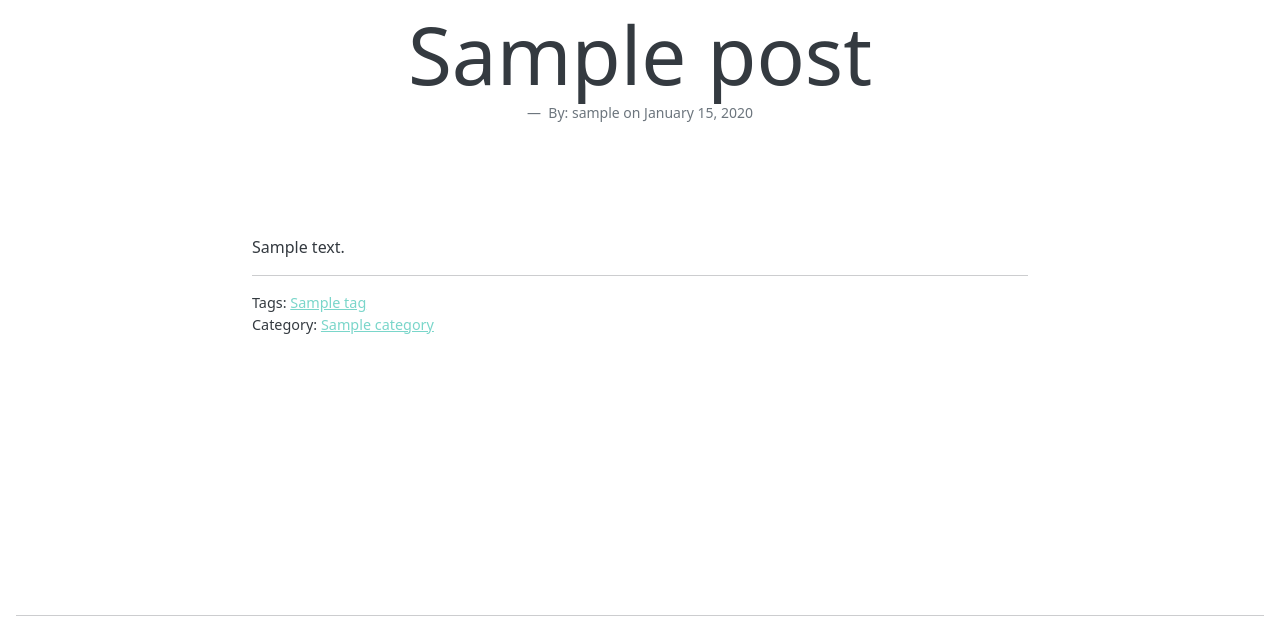
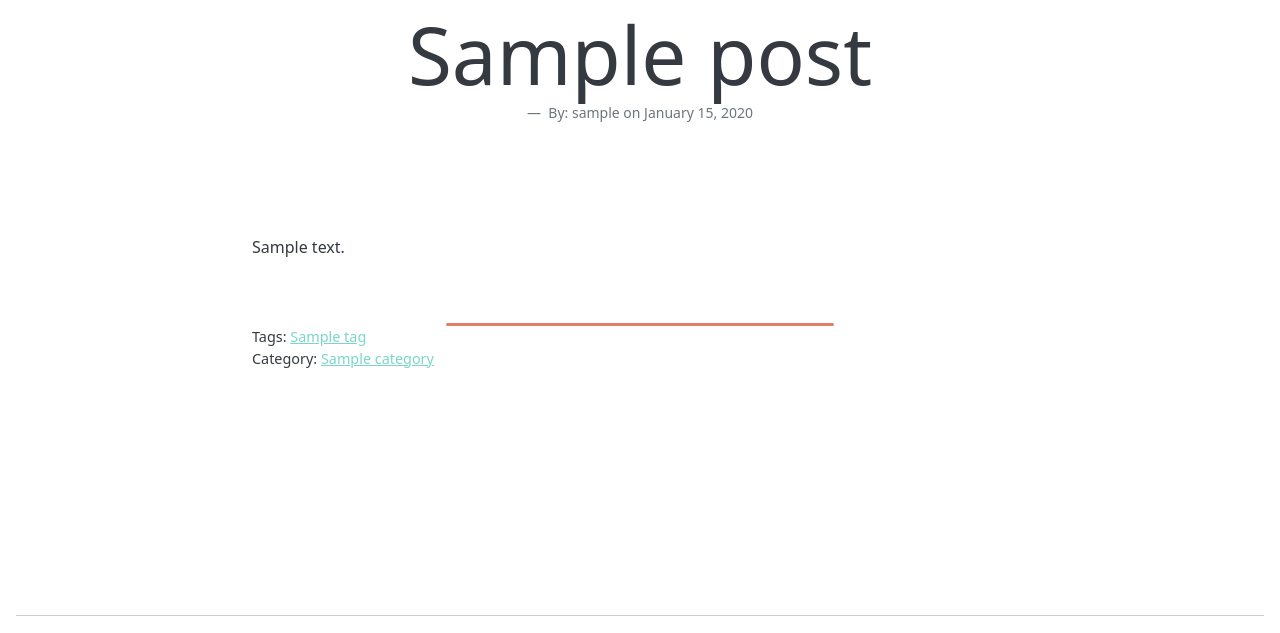
Before and after one commit to IsaacLehman/Full-Flask-Web-App, a Flask app: a page that uses templates/blog-single.html in a window 1280 px wide. Shown: the part 122-755 px from the top of the page. Run offline with Flask 2, Linux system fonts and the light colour scheme; tables that the repository leaves empty hold one stand-in row (values such as "Sample post"); some libraries are stand-ins or nearby versions.

Commit message:
Added styling for blog single post

```diff
--- a/setup/__init__.py
+++ b/setup/__init__.py
@@ -133,7 +133,7 @@ def markdown_text(text):
     """
         Convert text to markdown
     """
-    return markdown.markdown(text, extensions=['tables', 'fenced_code', 'nl2br', 'codehilite', TocExtension(toc_depth ="2-6")])
+    return markdown.markdown(text, extensions=['tables', 'fenced_code', 'nl2br', 'codehilite', TocExtension(toc_depth ="2-6", baselevel=2)])
 
 
 # ==============================================================================
--- a/static/css/pages/blog-single.css
+++ b/static/css/pages/blog-single.css
@@ -185,6 +148,97 @@ main blockquote {
     box-shadow: 0 0 20px 4px rgba(0, 0, 0, 0.25);
 }
 
+/* LINES */
+.post-single hr {
+    border: 0;
+    border-radius: 20px;
+    height: .5rem;
+    background-image: linear-gradient(to right, #e28167, #7ad6ca);
+    width: 15%;
+    min-width: 5rem;
+    margin-right: auto;
+    opacity: 1;
+}
+
+.bottom-dividor {
+    border-top: 3px solid var(--secondary);
+    border-radius: 20px;
+    width: 50%;
+    margin-left: auto;
+    margin-right: auto;
+    margin-top: 4rem;
+}
+
+
+/* IMAGES */
+.post-single img {
+    box-shadow: 0 0 20px 4px rgba(0, 0, 0, 0.35);
+    width: 100%;
+    height: auto;
+    max-height: 400px;
+    object-fit: cover;
+    transition: all 0.3s ease 0s;
+}
+
+.post-single img:hover {
+    box-shadow: 0 0 20px 6px rgba(0, 0, 0, 0.40);
+    transform: scale(1.01);
+}
+
+
+/* FOR ANCHOR SCROLLING and NAV HEIGHT */
+:target::before {
+    content: '';
+    display: block;
+    height: 70px;
+    margin-top: -70px;
+}
+
+/* CODE SECTION */
+
+.codehilite {
+    box-shadow: inset 0 0 4px #000;
+    background: #1d1d1dfc;
+    border: 2px inset #3e3e3ed6;
+    border-left: 3px inset var(--secondary);
+    color: #666;
+    page-break-inside: avoid;
+    max-width: 100%;
+    padding: .5em 1em;
+    display: block;
+    word-wrap: break-word;
+
+    overflow: auto;
+    overflow-x: auto;
+    counter-reset: line;
+
+    font-size: .9rem;
+}
+
+.codehilitetable {
+    border: 2px inset #3e3e3ed6;
+    background: #1d1d1dfc;
+    box-shadow: inset 0 0 7px #000;
+    font-size: .9rem;
+    margin-bottom: 1rem;
+    margin-top: 1rem;
+}
+
+.codehilitetable .codehilite {
+    border: 0px solid #3e3e3ed6;
+    border-left: 3px solid var(--secondary);
+    box-shadow: inset 0 0 0px #000;
+}
+
+.codehilite:hover,
+.codehilite:focus {
+    border-left: 3px solid #66ffa6;
+}
+
+.linenos {
+    color: white;
+}
+
 .codehilite .hll {
     background-color: #4f424c
 }
--- a/templates/blog-single.html
+++ b/templates/blog-single.html
@@ -33,7 +33,7 @@ Blog
 <div class="container post-single">
     {% if post %}
     <p>{{ post.body | markdown | safe }}</p>
-    <hr>
+    <div class="bottom-dividor"></div>
     {% if post.tag_names() %}
     <p class="tag">
         Tags: {{ post.tag_names() | safe }}
```
Also changed, not shown: other parts of static/css/pages/blog-single.css (+12 -49 lines).
